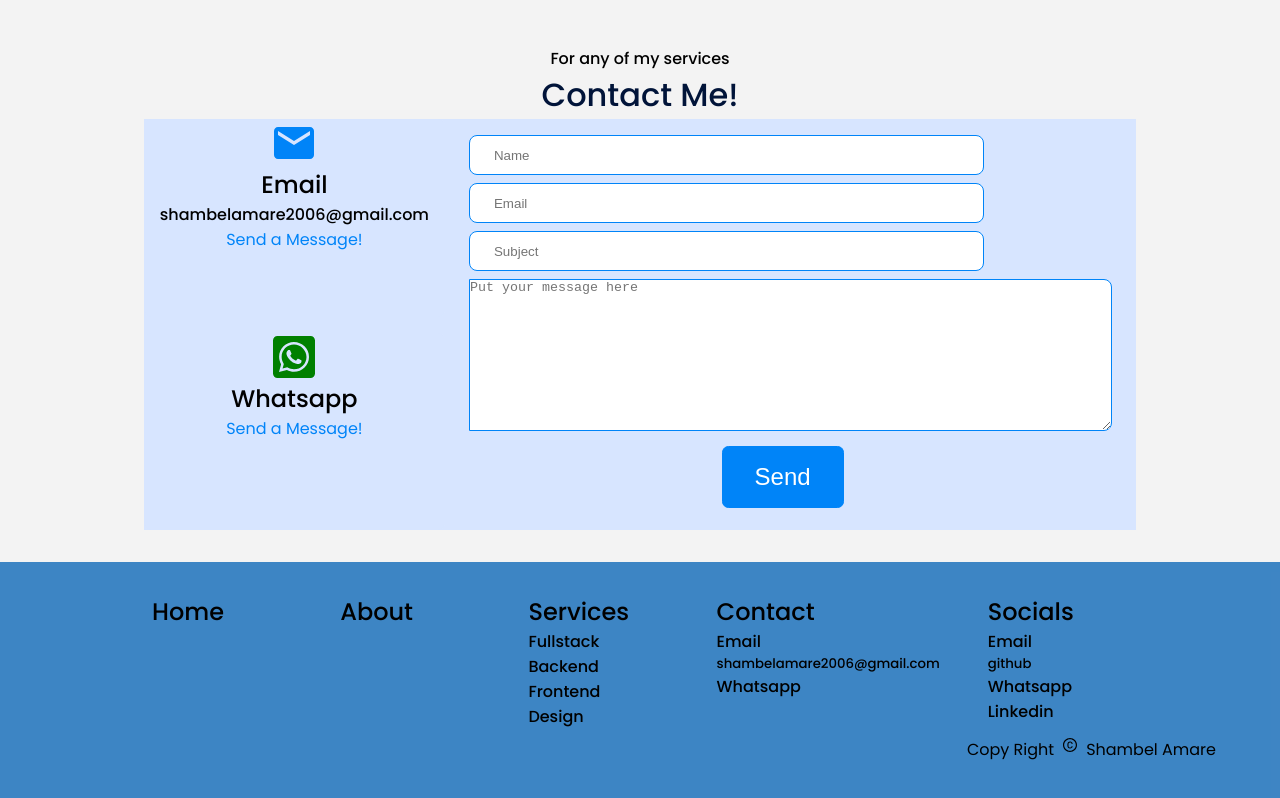
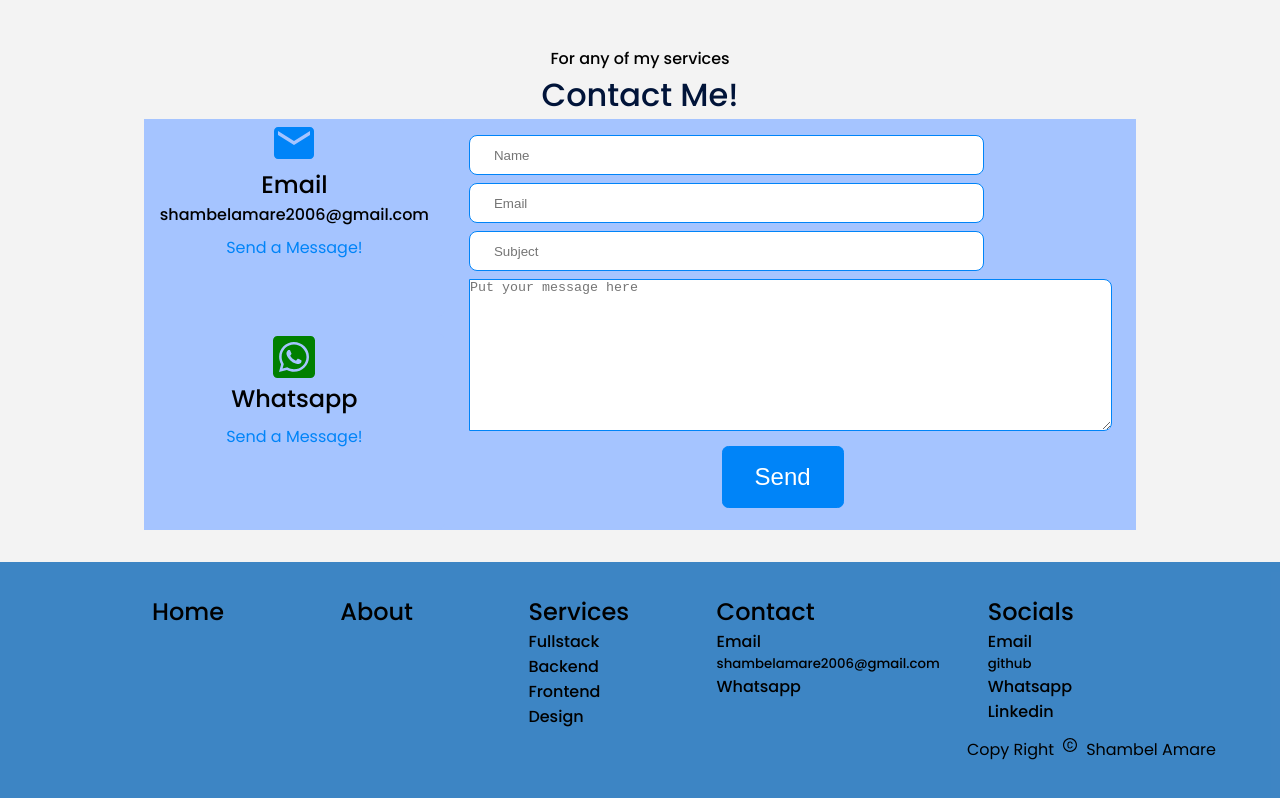
Before and after one commit to shambel-amare/portfolio-react, a React (Create React App) app: page / in a window 1280 px wide. Shown: the part 3239-4037 px from the top of the page. Built offline with nearby package versions, Linux system fonts and the light colour scheme.

Commit message:
final commit

```diff
--- a/src/components/contact/Contact.css
+++ b/src/components/contact/Contact.css
@@ -35,7 +35,7 @@
   margin: 0 auto;
   gap: 0.5rem 0;
   width: 100%;
-  background: var(--color-nav);
+  background: var(--color-navactive);
   padding: 1rem 1.5rem;
 }
 .form .btn {
@@ -63,7 +63,7 @@
   justify-content: center;
   align-items: center;
   overflow: hidden;
-  background: var(--color-nav);
+  background: var(--color-navactive);
   width: max-content;
 }
 
@@ -75,7 +75,7 @@
   border-radius: 0.5rem;
   width: 100%;
   padding: 0 1rem;
-  background: var(--color-nav);
+  background: var(--color-navactive);
   transition: var(--transition);
   height: 100%;
 }
@@ -83,6 +83,7 @@
 .contact-option > a {
   color: var(--color-primary);
   font-size: 1rem;
+  padding: 0.5rem;
 }
 .contact-option > h5 {
   font-size: 1rem;
```
